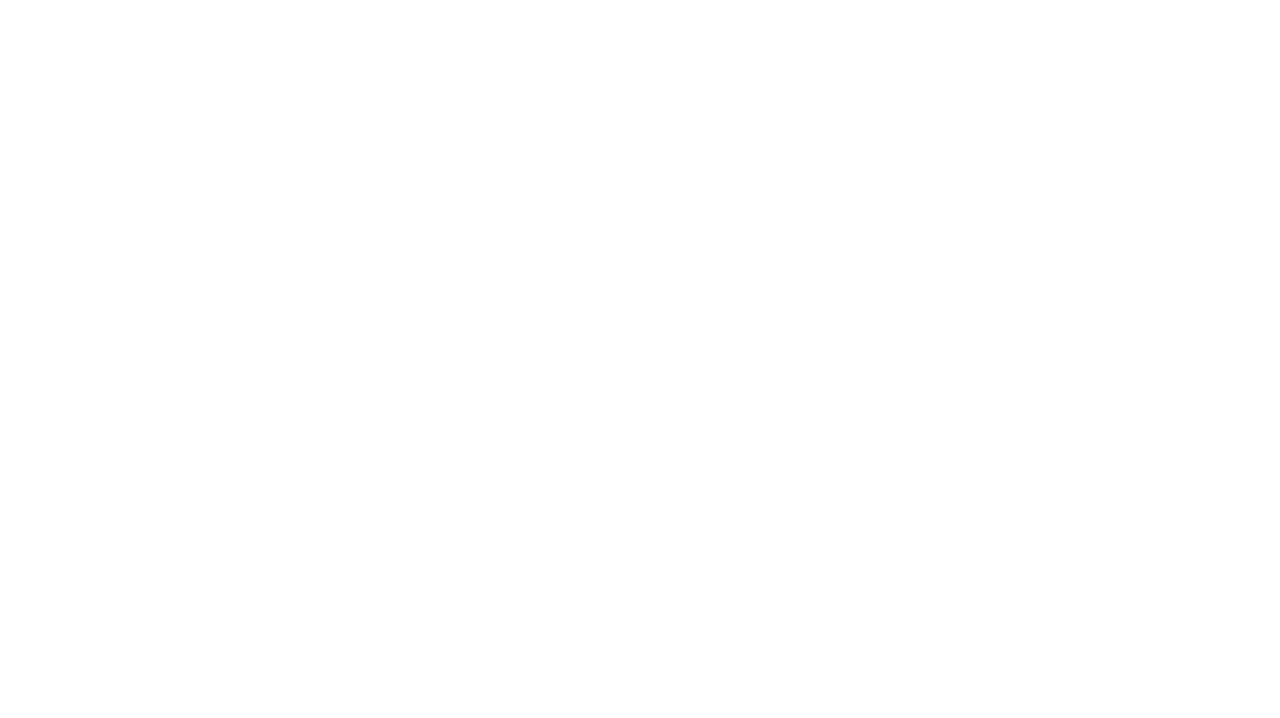
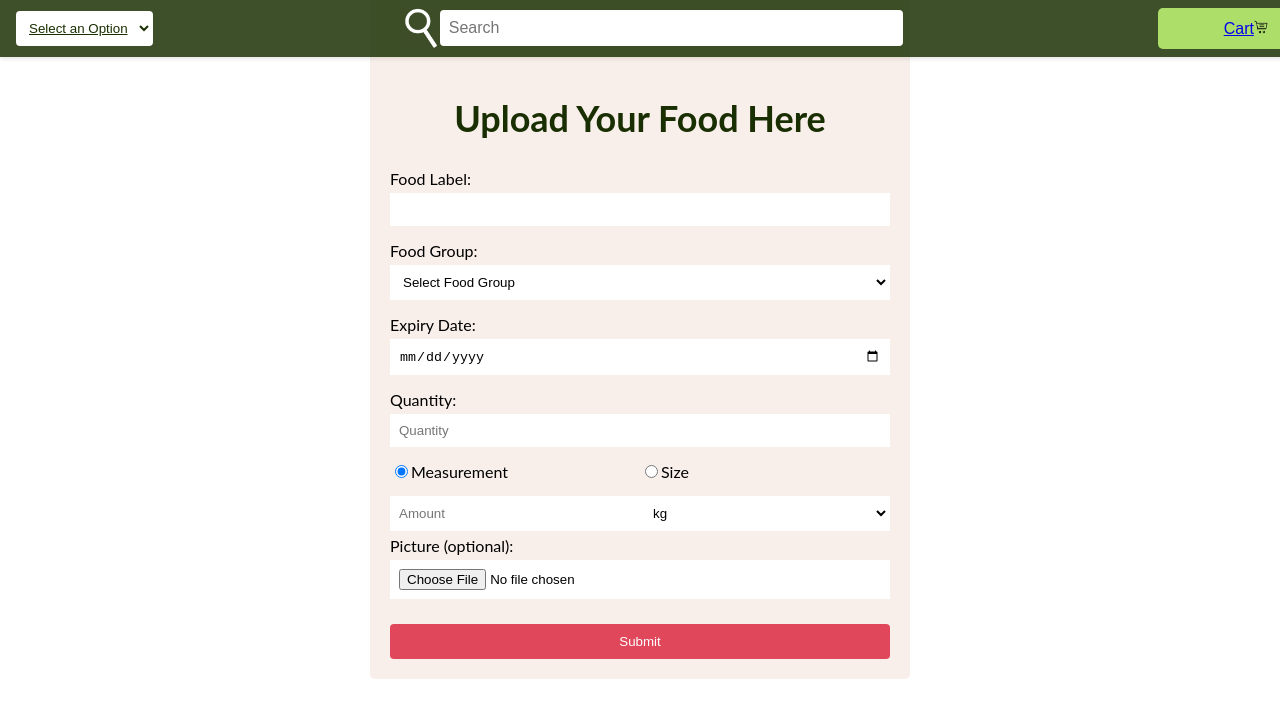
Before and after one commit to SaulWolkove/QHACKS24, a React (Create React App) app: page /post-food in a window 1280 px wide. Before the commit this address had no page. Shown: the top 718 px of the page. Built offline with nearby package versions, Linux system fonts and the light colour scheme.

Commit message:
open post food

```diff
--- a/src/App.js
+++ b/src/App.js
@@ -11,11 +11,8 @@ function App() {
       <Routes>
         <Route path="/" element={<AppTitle />} />
         <Route path="/cart" element={<CartPage />} />
+        <Route path="/post-food" element={<UploadFoodForm />} /> {/* Define the route for /post-food */}
 
-        <Route path="/Header" element={<Header />} />
-        <Route path="/upload-food-form" element={<UploadFoodForm />} /> {/* Add route for UploadFoodForm */}
-
-        {/* Define other routes as needed */}
       </Routes>
     </BrowserRouter>
   );
--- a/src/components/uploadFoodForm.js
+++ b/src/components/uploadFoodForm.js
@@ -1,6 +1,10 @@
 import React, { useState } from "react";
+import { useNavigate } from 'react-router-dom'; // Import useNavigate
+
 import "./uploadFoodForm.css";
 import addItemRequest from "../api/addItemRequest";
+import Header from './Header';
+
 
 const FoodItem = (
   food,
@@ -25,6 +29,7 @@ const FoodItem = (
 
 function UploadFoodForm({ username }) {
   const [sizeOption, setSizeOption] = useState("number");
+  const navigate = useNavigate(); // Initialize useNavigate hook
 
   const handleSubmit = (event) => {
     event.preventDefault();
@@ -54,12 +59,16 @@ function UploadFoodForm({ username }) {
     addItemRequest(newFoodItem).then((response) => console.log(response));
   };
   const handlePostFoodClick = () => {
-    window.open('/upload-food-form', '_blank'); // Open the UploadFoodForm page in a new tab
+    navigate('/post-food'); // Navigate to /post-food route
   };
 
   return (
     <form className="upload-food-form" onSubmit={handleSubmit}>
-      <h1 className="upload-food-title">Upload Your Food Here</h1>
+      <Header />
+      <div className="upload-food-title">
+        <h2 style={{ fontFamily: 'Lato, sans-serif', marginTop: '2cm' }}>Upload Your Food Here</h2>
+      </div>
+
       <label>
         Food Label: <input type="text" name="name" required />
       </label>
```
